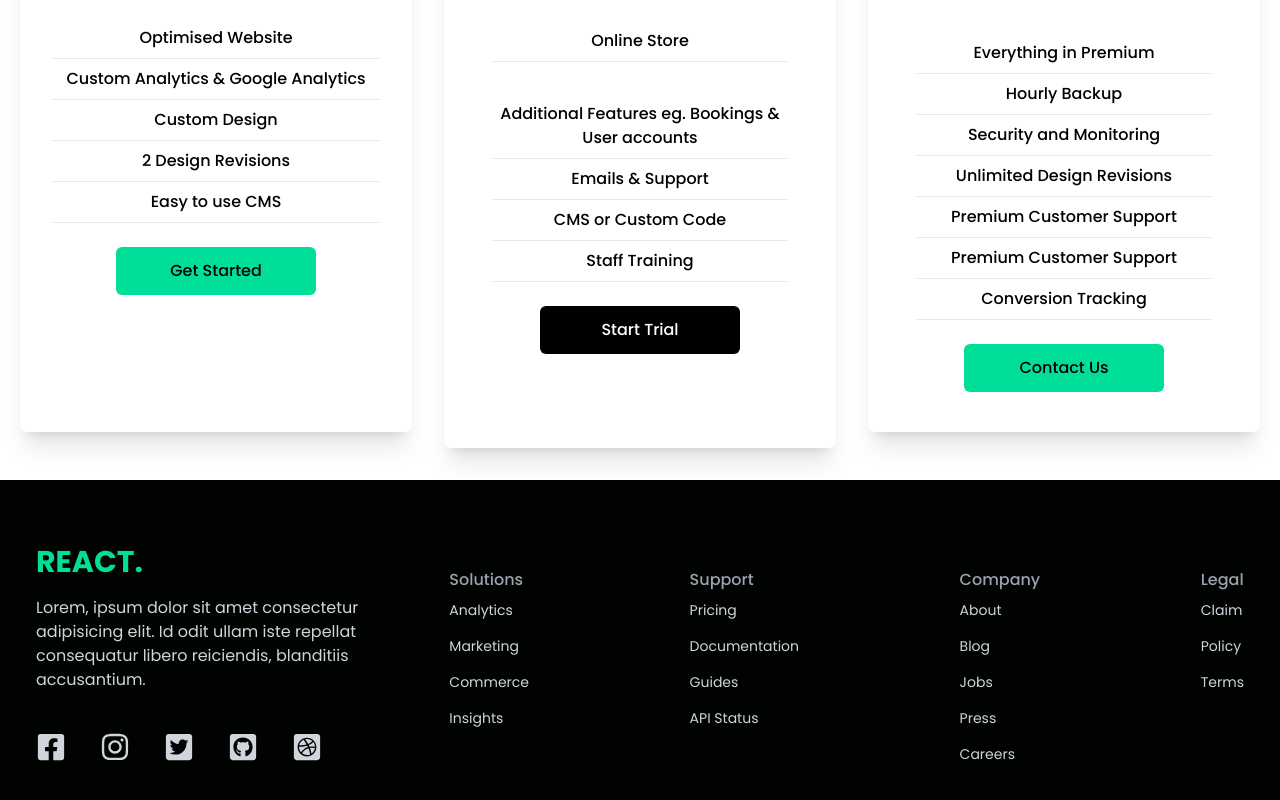
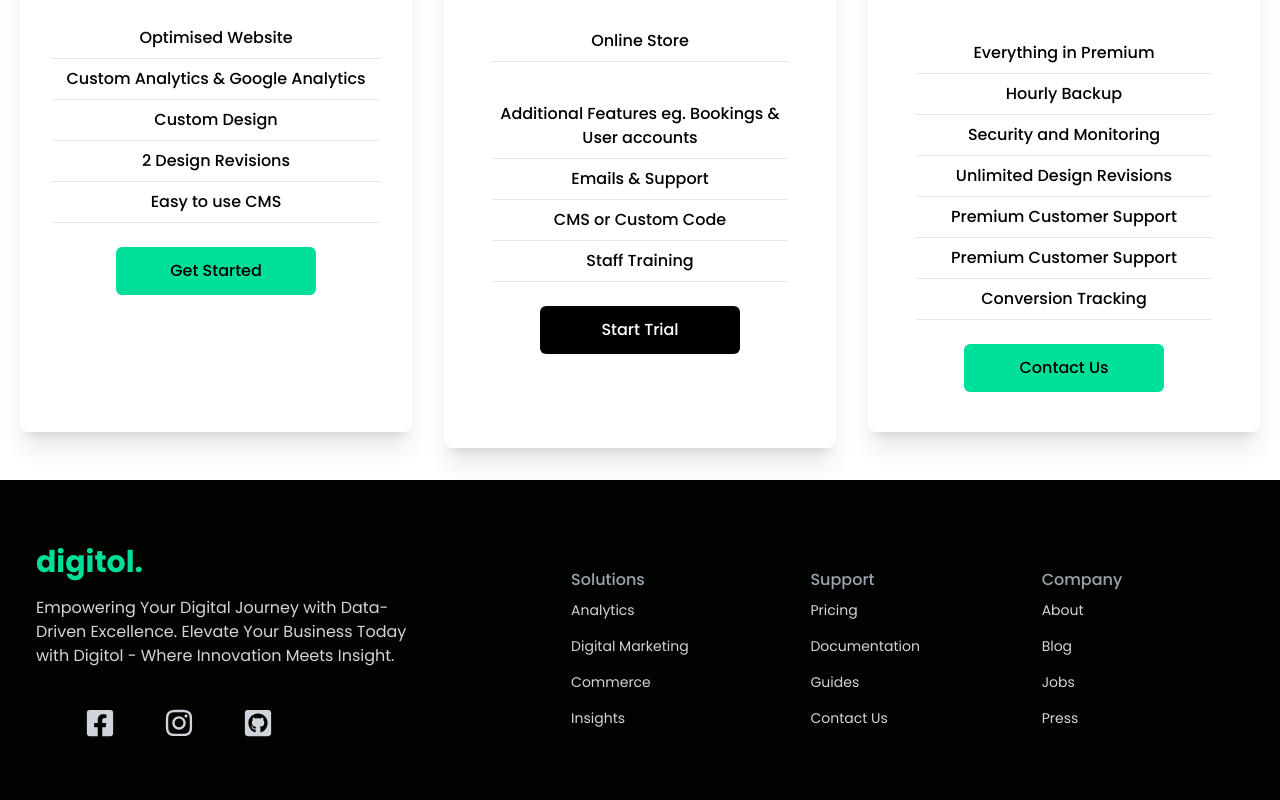
Before and after one commit to brandonzane/digitol-landing-page, a React (Create React App) app: page / in a window 1280 px wide. Shown: the part 2113-2913 px from the top of the page. Built offline with nearby package versions, Linux system fonts and the light colour scheme.

Commit message:
Updated footer links

```diff
--- a/src/components/Footer.jsx
+++ b/src/components/Footer.jsx
@@ -1,61 +1,65 @@
-import React from 'react';
+import React from "react";
 import {
-  FaDribbbleSquare,
+  // FaDribbbleSquare,
   FaFacebookSquare,
   FaGithubSquare,
   FaInstagram,
-  FaTwitterSquare,
-} from 'react-icons/fa';
+  // FaTwitterSquare,
+} from "react-icons/fa";
 
 const Footer = () => {
   return (
-    <div className='max-w-[1240px] mx-auto py-16 px-4 grid lg:grid-cols-3 gap-8 text-gray-300'>
+    <div className="max-w-[1240px] mx-auto py-16 px-4 grid lg:grid-cols-3 gap-8 text-gray-300">
       <div>
-        <h1 className='w-full text-3xl font-bold text-[#00df9a]'>REACT.</h1>
-        <p className='py-4'>Lorem, ipsum dolor sit amet consectetur adipisicing elit. Id odit ullam iste repellat consequatur libero reiciendis, blanditiis accusantium.</p>
-        <div className='flex justify-between md:w-[75%] my-6'>
+        <h1 className="w-full text-3xl font-bold text-[#00df9a]">digitol.</h1>
+        <p className="py-4">
+          Empowering Your Digital Journey with Data-Driven Excellence. Elevate
+          Your Business Today with Digitol - Where Innovation Meets Insight.
+        </p>
+        <div className="flex justify-evenly md:w-[75%] my-6">
+          <a href="https://www.facebook.com/profile.php?id=100083528558486">
             <FaFacebookSquare size={30} />
+          </a>
+          <a href="https://www.instagram.com/digitol_marketing/">
             <FaInstagram size={30} />
+          </a>
+          <a href="https://github.com/Digitol-Digital-Marketing">
+            <FaGithubSquare size={30} />
+          </a>
+          {/* <a href="https://www.twitter.com">
             <FaTwitterSquare size={30} />
-            <FaGithubSquare size={30} />
+          </a>
+          <a href="https://www.dribbble.com">
             <FaDribbbleSquare size={30} />
+          </a> */}
         </div>
       </div>
-      <div className='lg:col-span-2 flex justify-between mt-6'>
+      <div className="lg:col-span-2 flex justify-evenly mt-6">
         <div>
-        <h6 className='font-medium text-gray-400'>Solutions</h6>
+          <h6 className="font-medium text-gray-400">Solutions</h6>
           <ul>
-            <li className='py-2 text-sm'>Analytics</li>
-            <li className='py-2 text-sm'>Marketing</li>
-            <li className='py-2 text-sm'>Commerce</li>
-            <li className='py-2 text-sm'>Insights</li>
+            <li className="py-2 text-sm">Analytics</li>
+            <li className="py-2 text-sm">Digital Marketing</li>
+            <li className="py-2 text-sm">Commerce</li>
+            <li className="py-2 text-sm">Insights</li>
           </ul>
         </div>
         <div>
-        <h6 className='font-medium text-gray-400'>Support</h6>
+          <h6 className="font-medium text-gray-400">Support</h6>
           <ul>
-            <li className='py-2 text-sm'>Pricing</li>
-            <li className='py-2 text-sm'>Documentation</li>
-            <li className='py-2 text-sm'>Guides</li>
-            <li className='py-2 text-sm'>API Status</li>
+            <li className="py-2 text-sm">Pricing</li>
+            <li className="py-2 text-sm">Documentation</li>
+            <li className="py-2 text-sm">Guides</li>
+            <li className="py-2 text-sm">Contact Us</li>
           </ul>
         </div>
         <div>
-        <h6 className='font-medium text-gray-400'>Company</h6>
+          <h6 className="font-medium text-gray-400">Company</h6>
           <ul>
-            <li className='py-2 text-sm'>About</li>
-            <li className='py-2 text-sm'>Blog</li>
-            <li className='py-2 text-sm'>Jobs</li>
-            <li className='py-2 text-sm'>Press</li>
-            <li className='py-2 text-sm'>Careers</li>
-        </ul>
-    </div>
-    <div>
-        <h6 className='font-medium text-gray-400'>Legal</h6>
-        <ul>
-            <li className='py-2 text-sm'>Claim</li>
-            <li className='py-2 text-sm'>Policy</li>
-            <li className='py-2 text-sm'>Terms</li>
+            <li className="py-2 text-sm">About</li>
+            <li className="py-2 text-sm">Blog</li>
+            <li className="py-2 text-sm">Jobs</li>
+            <li className="py-2 text-sm">Press</li>
           </ul>
         </div>
       </div>
```
Lines whose indentation alone changed are shown as unchanged.
